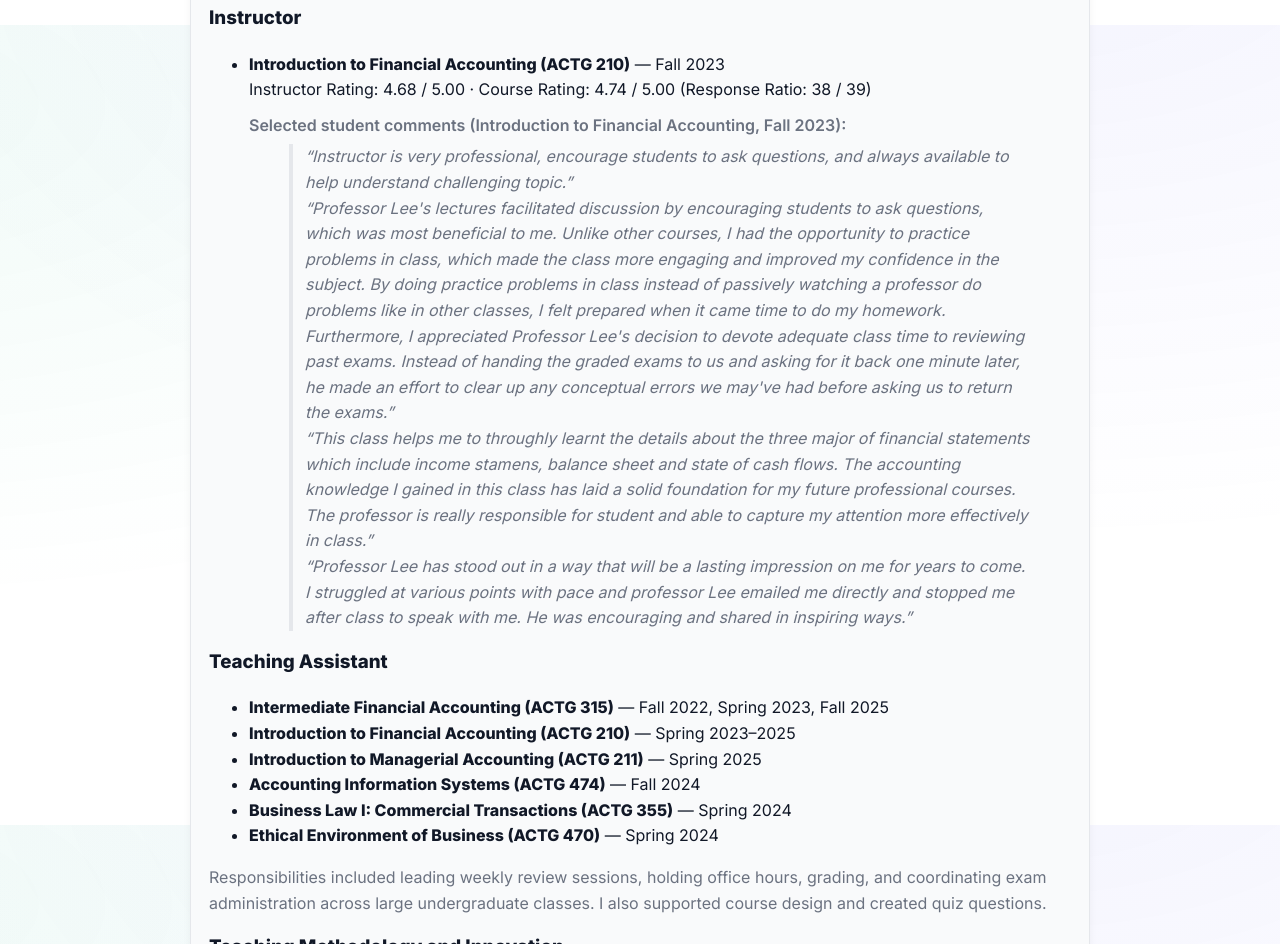
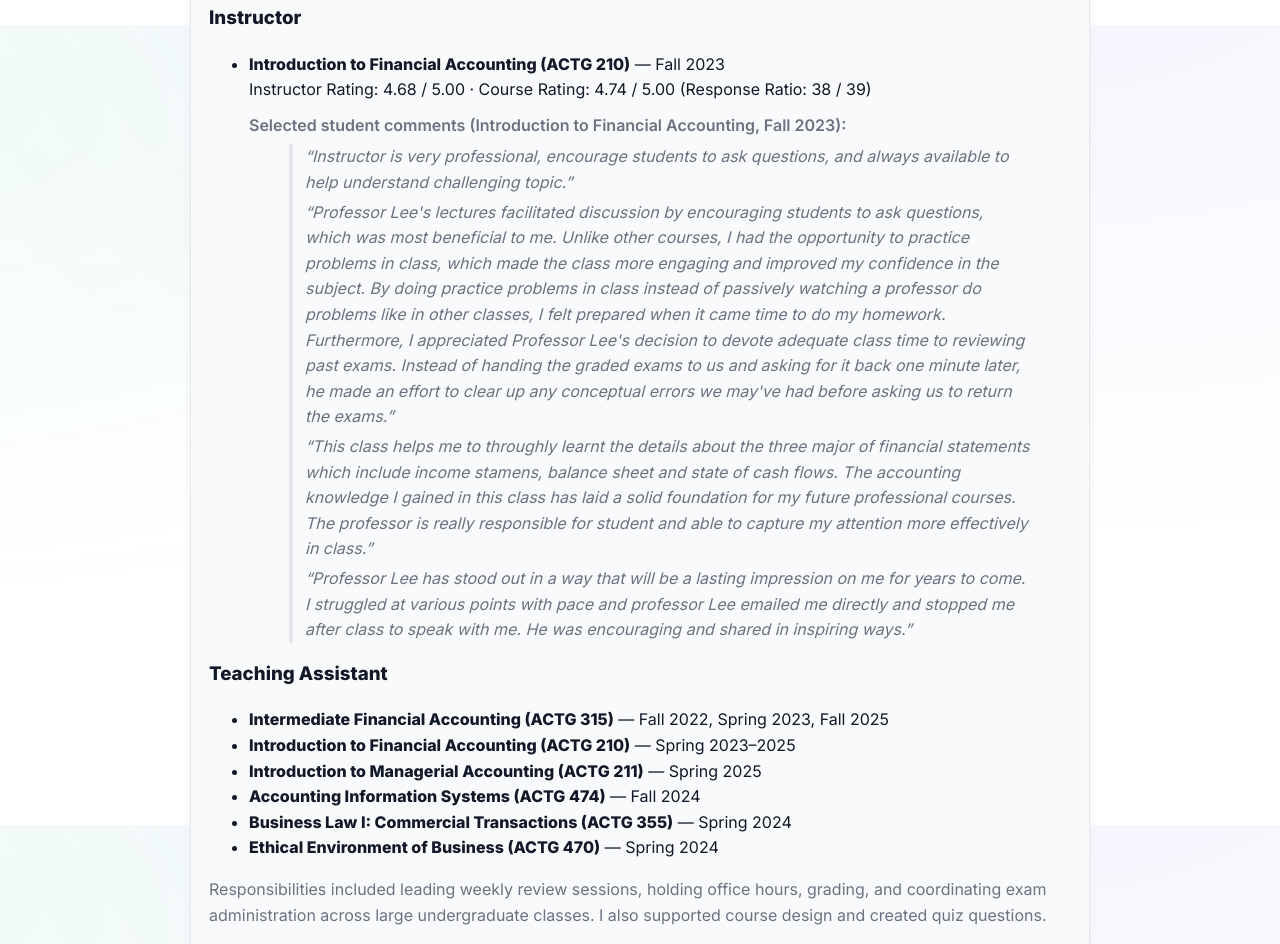
Before and after one commit to jaehoon7ee/jaehoon7ee.github.io, a plain HTML site: page index.html in a window 1280 px wide. Shown: the part 1575-2519 px from the top of the page. Drawn offline with Linux system fonts and the light colour scheme.

Commit message:
Update index.html

```diff
--- a/index.html
+++ b/index.html
@@ -127,18 +127,18 @@
     Selected student comments (Introduction to Financial Accounting, Fall 2023):
   </p>
   <blockquote style="margin-top:6px; border-left:4px solid var(--border); padding-left:12px; color:var(--muted); font-style:italic;">
-    “Instructor is very professional, encourage students to ask questions, and always available to help understand challenging topic.”<br>
-    “Professor Lee's lectures facilitated discussion by encouraging students to ask questions, which was most beneficial to me. Unlike other
+    <p>“Instructor is very professional, encourage students to ask questions, and always available to help understand challenging topic.”</p>
+    <p>“Professor Lee's lectures facilitated discussion by encouraging students to ask questions, which was most beneficial to me. Unlike other
 courses, I had the opportunity to practice problems in class, which made the class more engaging and improved my confidence in the
 subject. By doing practice problems in class instead of passively watching a professor do problems like in other classes, I felt prepared
 when it came time to do my homework. Furthermore, I appreciated Professor Lee's decision to devote adequate class time to reviewing
 past exams. Instead of handing the graded exams to us and asking for it back one minute later, he made an effort to clear up any
-conceptual errors we may've had before asking us to return the exams.”<br>
-    “This class helps me to throughly learnt the details about the three major of financial statements which include income stamens, balance
+conceptual errors we may've had before asking us to return the exams.”</p>
+    <p>“This class helps me to throughly learnt the details about the three major of financial statements which include income stamens, balance
 sheet and state of cash flows. The accounting knowledge I gained in this class has laid a solid foundation for my future professional
-courses. The professor is really responsible for student and able to capture my attention more effectively in class.”<br>
-    “Professor Lee has stood out in a way that will be a lasting impression on me for years to come. I struggled at various points with pace and
-professor Lee emailed me directly and stopped me after class to speak with me. He was encouraging and shared in inspiring ways.”
+courses. The professor is really responsible for student and able to capture my attention more effectively in class.”</p>
+    <p>“Professor Lee has stood out in a way that will be a lasting impression on me for years to come. I struggled at various points with pace and
+professor Lee emailed me directly and stopped me after class to speak with me. He was encouraging and shared in inspiring ways.”</p>
   </blockquote>
   </ul>
 
```
